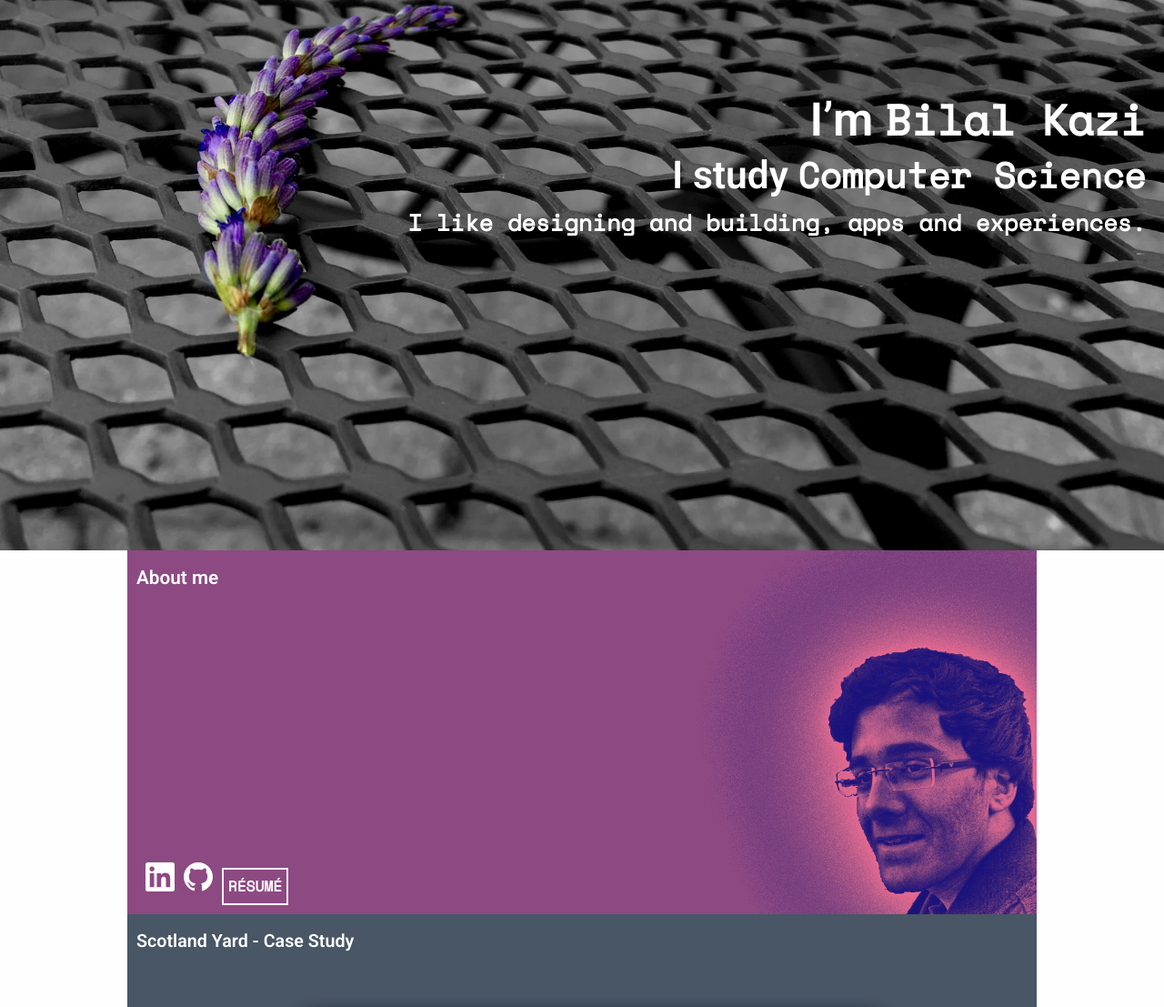
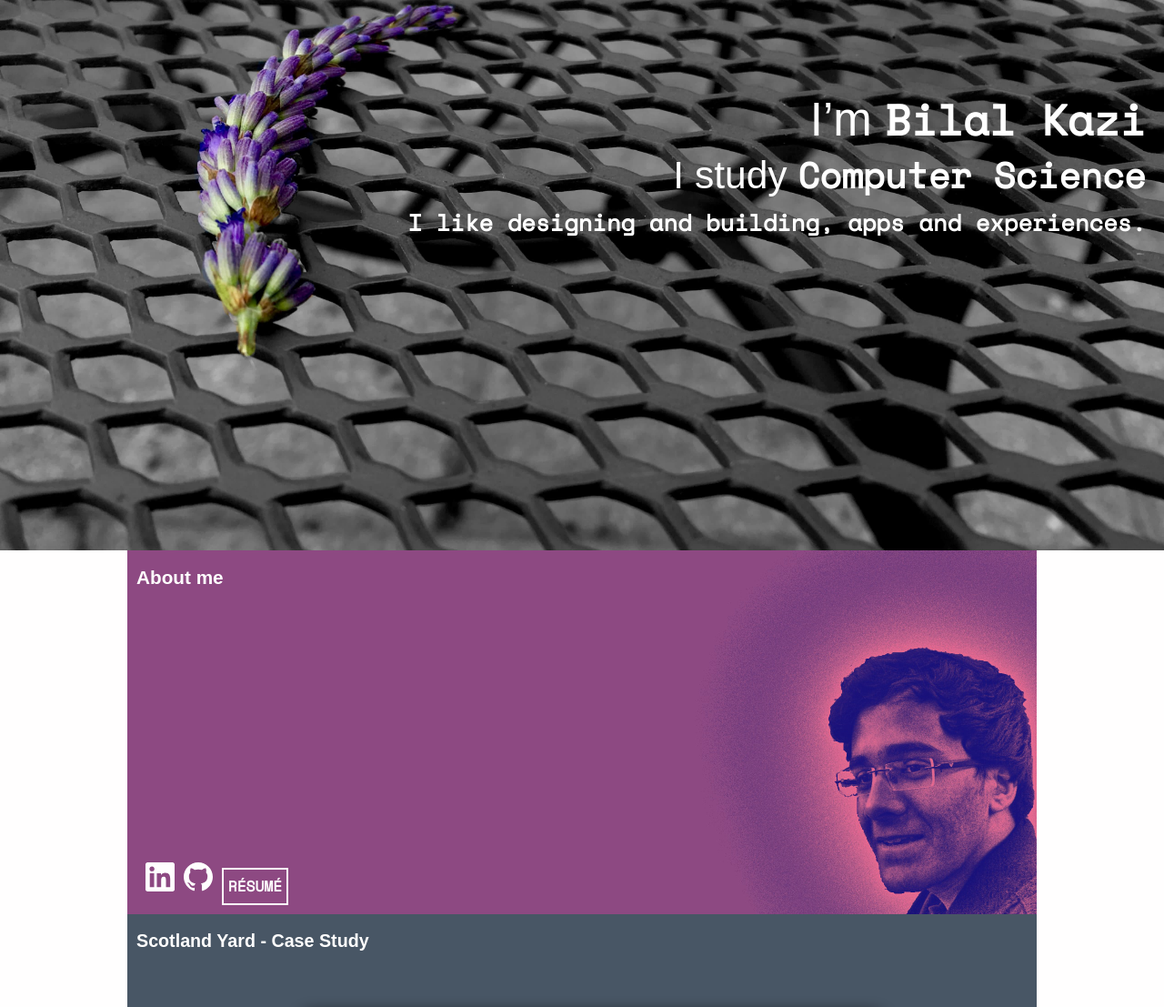
Before and after one commit to bkazi/bkazi.github.io, a Jekyll site: the page built from index.html, in a window 1280 px wide. Shown: the part 205-1312 px from the top of the page at 91% size. Built offline with Jekyll 4.4.1, drawn with Linux system fonts in a browser that asks for light colours; some web fonts are replaced.

Commit message:
Chagnge font

```diff
--- a/_sass/_fonts.scss
+++ b/_sass/_fonts.scss
@@ -1,8 +1,8 @@
-@import 'https://fonts.googleapis.com/css?family=Noto+Serif|Space+Mono|Roboto:600';
+@import 'https://fonts.googleapis.com/css?family=Domine|Muli|Space+Mono';
 
-$base-font: 'Noto Serif', serif;
+$base-font: 'Domine', serif;
 $accent-font: 'Space Mono', monospace;
-$heading-font: 'Roboto', sans-serif;
+$heading-font: 'Muli', sans-serif;
 
 /*! Used Type Nugget v0.2.2 | typenugget.com (took some tweaking later)*/
 body {
```
